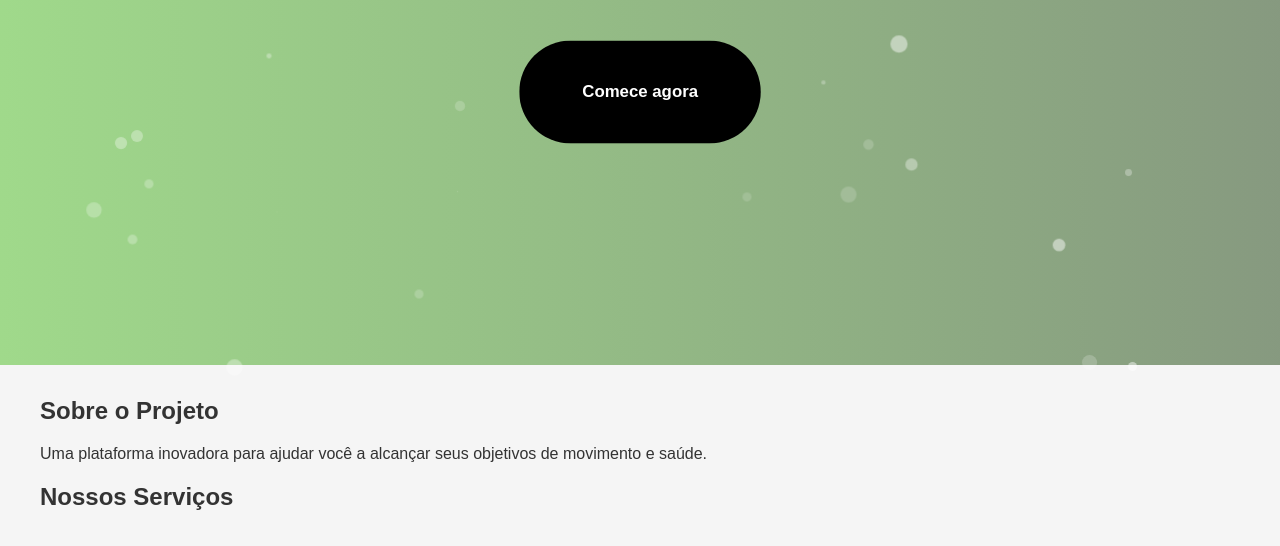
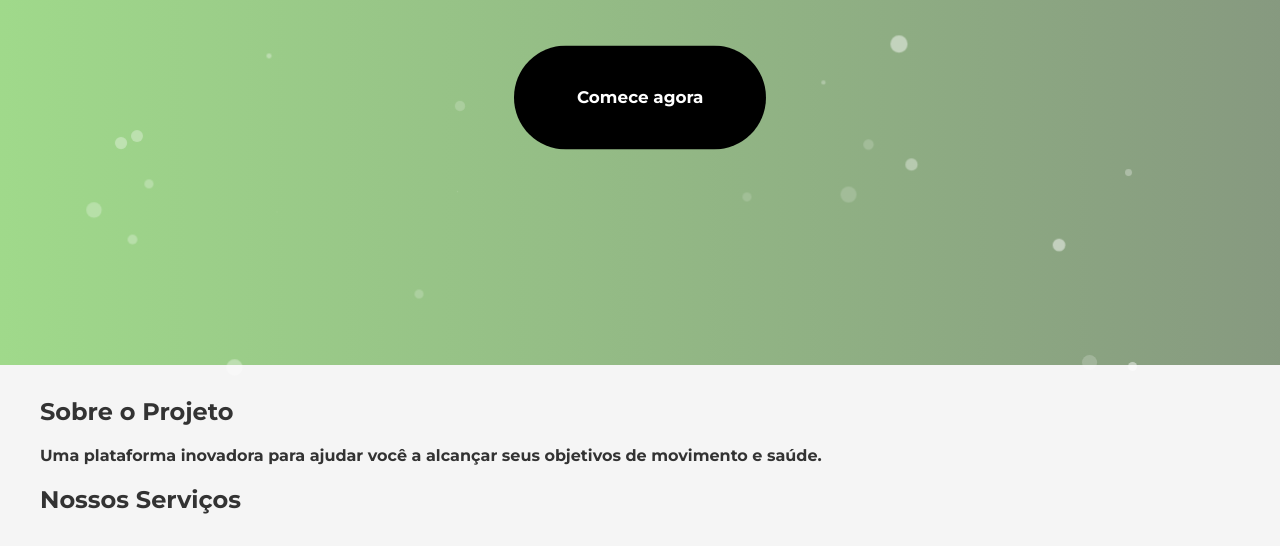
Before and after one commit to MatheusAiresJalles/Capa-de-site-, a plain HTML site: page INDEX.html in a window 1280 px wide. Shown: the part 435-981 px from the top of the page. Drawn offline with Linux system fonts and the light colour scheme.

Commit message:
Update INDEX.html

```diff
--- a/INDEX.html
+++ b/INDEX.html
@@ -4,6 +4,8 @@
     <meta charset="UTF-8">
     <meta name="viewport" content="width=device-width, initial-scale=1.0">
     <title>Movimenta - Seu projeto de movimento</title>
+    <!-- Fonte autorizada do Google Fonts -->
+    <link href="https://fonts.googleapis.com/css2?family=Montserrat:wght@700;900&display=swap" rel="stylesheet">
     <link rel="stylesheet" href="./styles.css">
     <style>
         .particles {
@@ -13,7 +15,6 @@
             pointer-events: none;
         }
     </style>
-    <meta http-equiv="Content-Security-Policy" content="style-src 'self' https://www.gstatic.com;">
 </head>
 <body>
     <header>
```
